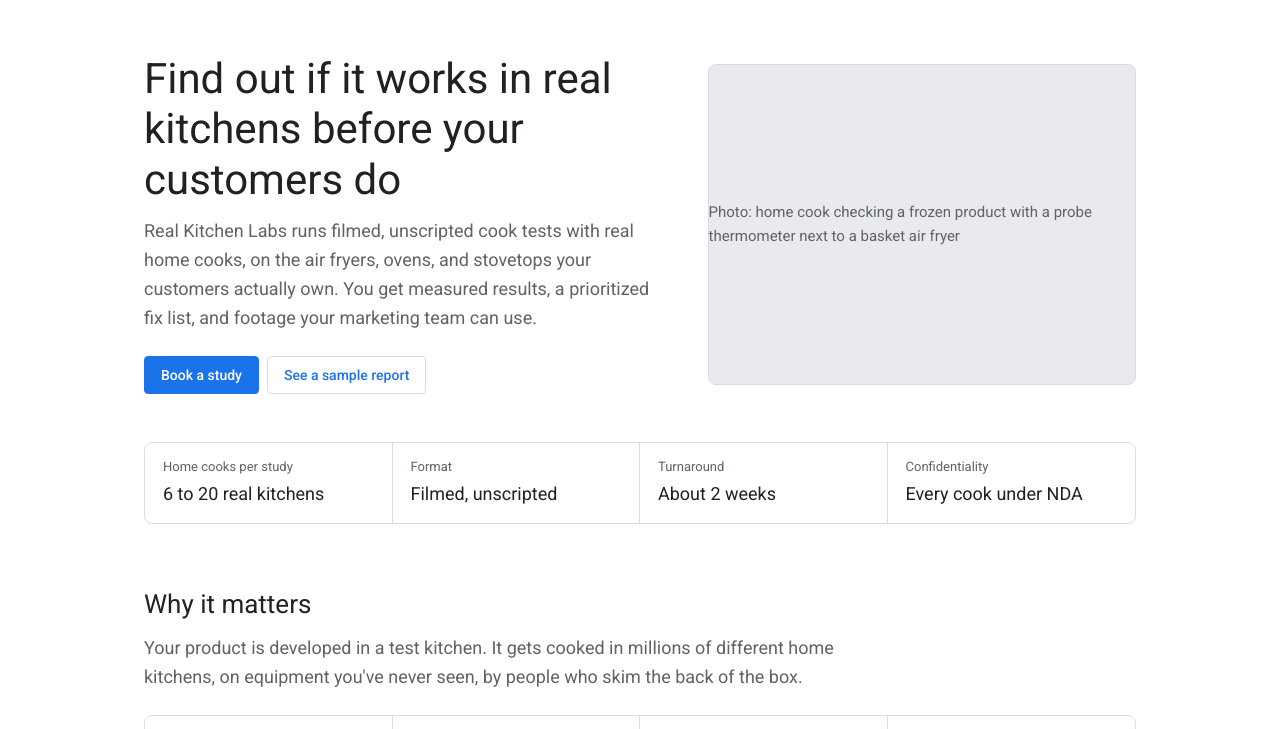
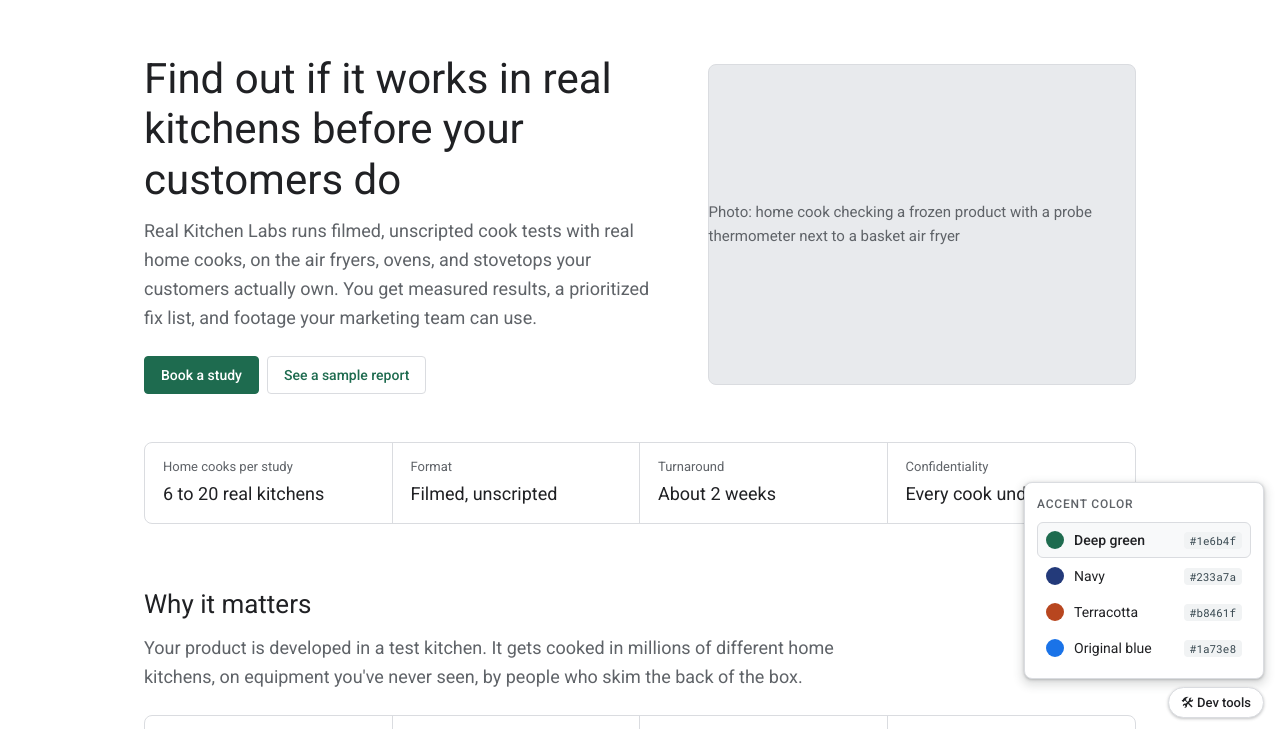
Before and after one commit to doctafaustus/bills-chill-kitchen, a plain HTML site: page public/real-kitchen-labs/index.html in a window 1280 px wide. Shown: the part 66-795 px from the top of the page. Drawn offline with Linux system fonts and the light colour scheme.

Commit message:
Update Real Kitchen Labs pricing and add accent color picker
Pilot $7,000 (6 cooks), Standard $12,500 (12), Full $19,500 (20).
Adds a temporary dev tools panel for trying accent colors.

Co-Authored-By: Claude Opus 5.5 <noreply@anthropic.com>

```diff
--- /dev/null
+++ b/public/real-kitchen-labs/devtools.js
@@ -0,0 +1,47 @@
+// Temporary dev tools: try accent colors. Remove before launch.
+(() => {
+  const ACCENTS = {
+    green:      { name: "Deep green", link: "#1e6b4f", hover: "#17563f", soft: "#e3f1ea" },
+    navy:       { name: "Navy",       link: "#233a7a", hover: "#1b2d60", soft: "#e6ebf7" },
+    terracotta: { name: "Terracotta", link: "#b8461f", hover: "#9a3a19", soft: "#fbeae3" },
+    blue:       { name: "Original blue", link: "#1a73e8", hover: "#1765cc", soft: "#e8f0fe" }
+  };
+  const KEY = "rkl-accent", OPEN = "rkl-devtools-open";
+  const get = (k, d) => { try { return localStorage.getItem(k) ?? d; } catch { return d; } };
+  const set = (k, v) => { try { localStorage.setItem(k, v); } catch {} };
+
+  function apply(id) {
+    const a = ACCENTS[id] || ACCENTS.green;
+    const s = document.documentElement.style;
+    s.setProperty("--link", a.link);
+    s.setProperty("--link-hover", a.hover);
+    s.setProperty("--nav-active-text", a.link);
+    s.setProperty("--nav-active-bg", a.soft);
+    s.setProperty("--note-bg", a.soft);
+    s.setProperty("--note-border", a.link);
+    document.querySelectorAll(".rkl-dev [data-accent]").forEach((b) =>
+      b.setAttribute("aria-pressed", String(b.dataset.accent === id)));
+    set(KEY, id);
+  }
+
+  const wrap = document.createElement("div");
+  wrap.className = "rkl-dev";
+  wrap.innerHTML = `
+    <button class="rkl-dev-tab" type="button" aria-expanded="false">🛠 Dev tools</button>
+    <div class="rkl-dev-panel" hidden>
+      <div class="rkl-dev-title">Accent color</div>
+      ${Object.entries(ACCENTS).map(([id, a]) =>
+        `<button type="button" data-accent="${id}"><span style="background:${a.link}"></span>${a.name}<code>${a.link}</code></button>`
+      ).join("")}
+    </div>`;
+  document.body.appendChild(wrap);
+
+  const tab = wrap.querySelector(".rkl-dev-tab");
+  const panel = wrap.querySelector(".rkl-dev-panel");
+  const setOpen = (open) => { panel.hidden = !open; tab.setAttribute("aria-expanded", String(open)); set(OPEN, open ? "1" : "0"); };
+  tab.addEventListener("click", () => setOpen(panel.hidden));
+  wrap.querySelectorAll("[data-accent]").forEach((b) => b.addEventListener("click", () => apply(b.dataset.accent)));
+
+  apply(get(KEY, "green"));
+  setOpen(get(OPEN, "1") === "1");
+})();
--- a/public/real-kitchen-labs/index.html
+++ b/public/real-kitchen-labs/index.html
@@ -184,7 +184,7 @@
           <tr><th>Equipment</th><td>A fixed set of lab appliances</td><td>Not tracked</td><td>Matched to the appliances you choose</td></tr>
           <tr><th>What you see</th><td>Lab data</td><td>Survey responses</td><td>Video of every cook, plus temps and times</td></tr>
           <tr><th>Marketing footage</th><td>No</td><td>Rarely</td><td>Optional licensed clips</td></tr>
-          <tr><th>Typical cost</th><td>Quote-based</td><td>$15,000–$75,000+ per study</td><td>From $5,000 per study</td></tr>
+          <tr><th>Typical cost</th><td>Quote-based</td><td>$15,000–$75,000+ per study</td><td>From $7,000 per study</td></tr>
         </tbody>
       </table>
       <p class="source">In-home test pricing: industry estimates from <a href="https://peekage.com/blog/?p=1170" rel="noopener">Peekage</a> and <a href="https://simporter.com/top/in-home-use-testing-ihut/" rel="noopener">Simporter</a>.</p>
@@ -198,36 +198,35 @@
       <div class="plans">
         <div class="plan">
           <h3>Pilot</h3>
-          <div class="price">$5,000 <small>per study</small></div>
+          <div class="price">$7,000 <small>per study</small></div>
           <p class="hint">One product, one question.</p>
           <ul>
-            <li>6 home cooks</li>
+            <li>6 home cooks, one appliance type</li>
             <li>Findings report and fix list</li>
-            <li>Highlight reel and all raw sessions</li>
+            <li>Highlight reel</li>
           </ul>
           <a class="btn" href="#contact">Start a pilot</a>
         </div>
         <div class="plan featured">
           <h3>Standard study</h3>
-          <div class="price">$9,500 <small>per study</small></div>
+          <div class="price">$12,500 <small>per study</small></div>
           <p class="hint">Most popular for launches and instruction changes.</p>
           <ul>
             <li>12 home cooks, matched by appliance</li>
-            <li>Full report, fix list, confusion timestamps</li>
+            <li>Full report and fix list</li>
+            <li>Confusion timestamps</li>
             <li>Highlight reel and all raw sessions</li>
-            <li>Option to license clips</li>
           </ul>
           <a class="btn btn-primary" href="#contact">Book a study</a>
         </div>
         <div class="plan">
           <h3>Full study</h3>
-          <div class="price">$13,500 <small>per study</small></div>
+          <div class="price">$19,500 <small>per study</small></div>
           <p class="hint">Broad appliance coverage for national launches.</p>
           <ul>
-            <li>20 home cooks across every major appliance type</li>
-            <li>Full report, fix list, confusion timestamps</li>
+            <li>20 home cooks across all major appliance types</li>
             <li>Results broken out by appliance and household</li>
-            <li>Highlight reel, raw sessions, option to license clips</li>
+            <li>All deliverables</li>
           </ul>
           <a class="btn" href="#contact">Book a full study</a>
         </div>
@@ -274,5 +273,7 @@
   <footer class="rkl-footer">
     © 2026 Real Kitchen Labs
   </footer>
+
+  <script src="/real-kitchen-labs/devtools.js"></script>
 </body>
 </html>
--- a/public/real-kitchen-labs/labs.css
+++ b/public/real-kitchen-labs/labs.css
@@ -121,6 +121,22 @@ details p { margin: 8px 0 0; color: var(--text-muted); }
   text-align: center;
 }
 
+/* Accent hover states follow the chosen accent */
+.rkl-header .header-right a:hover,
+.btn-primary:hover { background: var(--link-hover, #1765cc); border-color: var(--link-hover, #1765cc); }
+
+/* Temporary dev tools (devtools.js) */
+.rkl-dev { position: fixed; right: 16px; bottom: 16px; z-index: 50; display: flex; flex-direction: column; align-items: flex-end; gap: 8px; font-size: 14px; }
+.rkl-dev-tab { order: 2; font: 500 13px/1 var(--font); padding: 8px 12px; border: 1px solid var(--border); border-radius: 16px; background: var(--bg); color: var(--text); cursor: pointer; box-shadow: 0 1px 3px rgba(60,64,67,.3); }
+.rkl-dev-panel { order: 1; width: 240px; padding: 12px; background: var(--bg); border: 1px solid var(--border); border-radius: 8px; box-shadow: 0 1px 3px rgba(60,64,67,.3), 0 4px 8px 3px rgba(60,64,67,.15); }
+.rkl-dev-panel[hidden] { display: none; }
+.rkl-dev-title { font-size: 12px; font-weight: 500; letter-spacing: .8px; text-transform: uppercase; color: var(--text-muted); margin: 0 0 8px; }
+.rkl-dev-panel button { display: flex; align-items: center; gap: 10px; width: 100%; padding: 8px; border: 1px solid transparent; border-radius: 6px; background: none; font: 400 14px var(--font); color: var(--text); cursor: pointer; text-align: left; }
+.rkl-dev-panel button:hover { background: var(--bg-subtle); }
+.rkl-dev-panel button[aria-pressed="true"] { border-color: var(--border); background: var(--bg-subtle); font-weight: 500; }
+.rkl-dev-panel button span { width: 18px; height: 18px; border-radius: 50%; flex: none; }
+.rkl-dev-panel button code { margin-left: auto; font-size: 11px; }
+
 @media (max-width: 840px) {
   .rkl-header { padding: 0 16px; gap: 16px; }
   .page { padding: 0 16px; }
```
Also changed, not shown: 1 other file.
